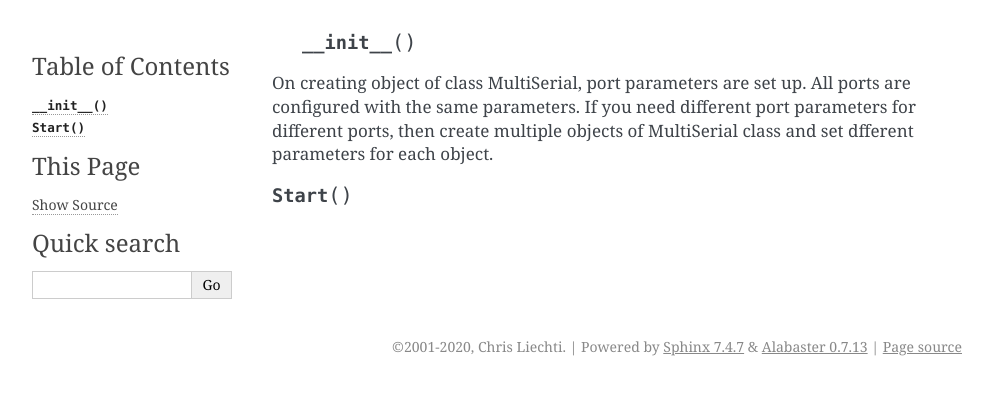
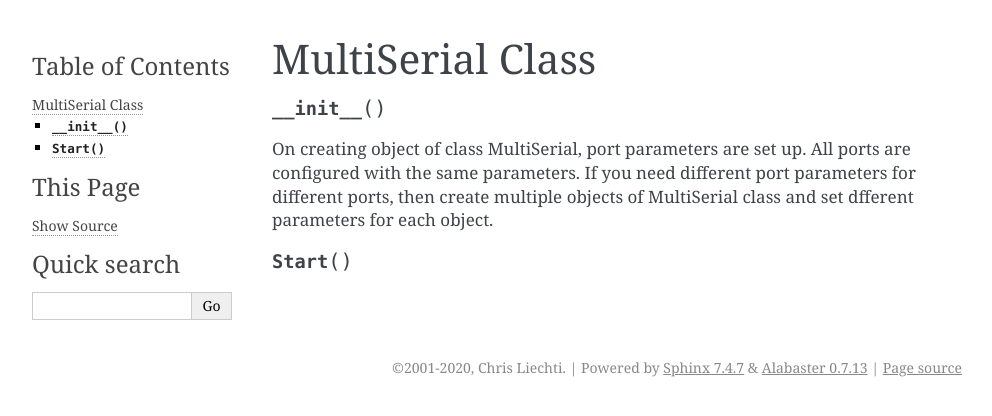
Before and after one commit to SunitRaut/pyMultiSerial, a Sphinx documentation site: the page built from docs/multiserial_class.rst, in a window 1280 px wide. Shown: the top 416 px of the page, without its empty margins (148-1140 px from the left). Built offline with Sphinx 7.4.7, drawn with Linux system fonts in a browser that asks for light colours; pages that are not in the unit, such as notebooks, are missing from menus.

Commit message:
Update multiserial_class.rst

```diff
--- a/docs/multiserial_class.rst
+++ b/docs/multiserial_class.rst
@@ -1,11 +1,10 @@
- =================
- MultiSerial Class
- =================
- .. module::pyMultiSerial
+MultiSerial Class
+=================
+.. module::pyMultiSerial
 
- .. class::MultiSerial
+.. class::MultiSerial
 
- .. method:: __init__()
+.. method:: __init__()
 
 On creating object of class MultiSerial, port parameters are set up. All ports are configured with the same parameters. If you need different port parameters for different ports, then create multiple objects of MultiSerial class and set dfferent parameters for each object.
 
```
